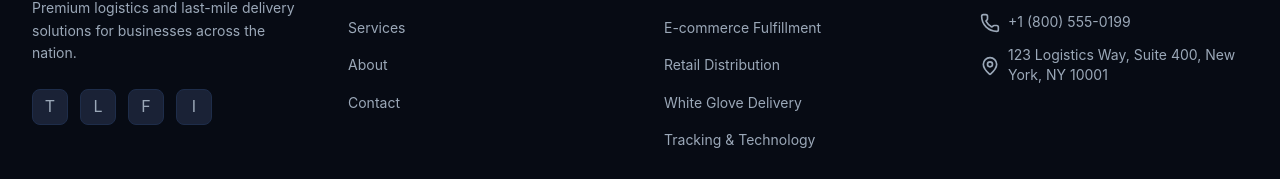
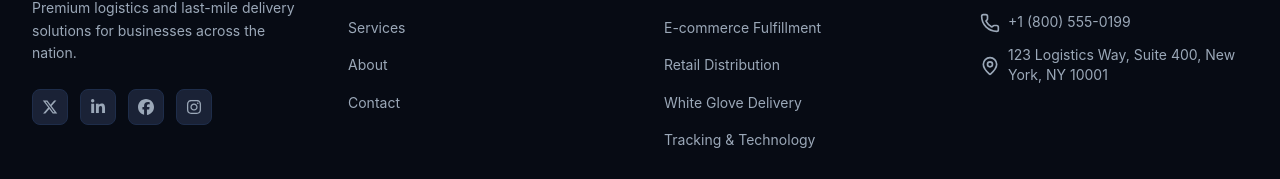
Before and after one commit to MohammadFarhan1408/pariz-express, a React (Vite) app: page /contact in a window 1280 px wide. Shown: the part 2768-2947 px from the top of the page. Built offline with nearby package versions, Linux system fonts and the light colour scheme.

Commit message:
Add react-icons dependency and update Footer component to use icons; comment out secondary CTA in HomePage

```diff
--- a/package.json
+++ b/package.json
@@ -15,6 +15,7 @@
     "lucide-react": "^1.14.0",
     "react": "^19.2.5",
     "react-dom": "^19.2.5",
+    "react-icons": "^5.6.0",
     "react-router-dom": "^7.14.2",
     "tailwindcss": "^4.2.4"
   },
--- a/src/features/home/HomePage.tsx
+++ b/src/features/home/HomePage.tsx
@@ -36,7 +36,7 @@ export default function HomePage() {
         }
         subtitle="Premium last-mile delivery, e-commerce fulfillment, and distribution solutions — powered by technology, driven by reliability."
         primaryCTA={{ label: 'Get a Quote', to: '/contact' }}
-        secondaryCTA={{ label: 'Track Package', to: '/tracking' }}
+        // secondaryCTA={{ label: 'Track Package', to: '/tracking' }}
       />
 
       {/* Stats Bar */}
--- a/src/shared/layout/Footer.tsx
+++ b/src/shared/layout/Footer.tsx
@@ -1,12 +1,27 @@
-import { Link } from 'react-router-dom';
-import { NAV_LINKS, SITE_NAME, COMPANY_INFO } from '../../utils/constants';
-import { Mail, MapPin, Phone } from 'lucide-react';
+import { Link } from "react-router-dom";
+import { NAV_LINKS, SITE_NAME, COMPANY_INFO } from "../../utils/constants";
+import {
+  Mail,
+  MapPin,
+  Phone,
+} from "lucide-react";
+import { FaFacebook, FaInstagram, FaLinkedinIn, FaXTwitter } from "react-icons/fa6";
 
 export default function Footer() {
   const currentYear = new Date().getFullYear();
 
+  const socialLinks = [
+    { name: "Twitter", icon: FaXTwitter },
+    { name: "LinkedIn", icon: FaLinkedinIn },
+    { name: "Facebook", icon: FaFacebook },
+    { name: "Instagram", icon: FaInstagram },
+  ];
+
   return (
-    <footer id="site-footer" className="bg-neutral-950 border-t border-dark-border">
+    <footer
+      id="site-footer"
+      className="bg-neutral-950 border-t border-dark-border"
+    >
       <div className="max-w-7xl mx-auto px-4 sm:px-6 lg:px-8 py-16">
         <div className="grid grid-cols-1 md:grid-cols-2 lg:grid-cols-4 gap-12">
           {/* Brand */}
@@ -15,21 +30,24 @@ export default function Footer() {
               <div className="w-10 h-10 rounded-lg bg-linear-to-br from-secondary-500 to-secondary-600 flex items-center justify-center font-bold text-white text-lg">
                 P
               </div>
-              <span className="text-xl font-display font-bold text-white">{SITE_NAME}</span>
+              <span className="text-xl font-display font-bold text-white">
+                {SITE_NAME}
+              </span>
             </Link>
             <p className="text-neutral-400 text-sm leading-relaxed mb-6">
-              Premium logistics and last-mile delivery solutions for businesses across the nation.
+              Premium logistics and last-mile delivery solutions for businesses
+              across the nation.
             </p>
             {/* Social Links */}
             <div className="flex gap-3">
-              {['Twitter', 'LinkedIn', 'Facebook', 'Instagram'].map((social) => (
+              {socialLinks.map(({ name, icon: Icon }) => (
                 <a
-                  key={social}
+                  key={name}
                   href="#"
-                  aria-label={social}
+                  aria-label={name}
                   className="w-9 h-9 rounded-lg bg-dark-elevated border border-dark-border flex items-center justify-center text-neutral-400 hover:text-secondary-400 hover:border-secondary-500/50 transition-all duration-200"
                 >
-                  {social.charAt(0)}
+                  <Icon className="w-4 h-4" strokeWidth={1.5} />
                 </a>
               ))}
             </div>
@@ -37,7 +55,9 @@ export default function Footer() {
 
           {/* Quick Links */}
           <div>
-            <h4 className="text-white font-semibold mb-4 text-sm uppercase tracking-wider">Navigation</h4>
+            <h4 className="text-white font-semibold mb-4 text-sm uppercase tracking-wider">
+              Navigation
+            </h4>
             <ul className="space-y-3">
               {NAV_LINKS.map((link) => (
                 <li key={link.path}>
@@ -54,10 +74,17 @@ export default function Footer() {
 
           {/* Services */}
           <div>
-            <h4 className="text-white font-semibold mb-4 text-sm uppercase tracking-wider">Services</h4>
+            <h4 className="text-white font-semibold mb-4 text-sm uppercase tracking-wider">
+              Services
+            </h4>
             <ul className="space-y-3">
-              {['Last Mile Delivery', 'E-commerce Fulfillment', 'Retail Distribution', 'White Glove Delivery', 'Tracking & Technology'].map(
-                (service) => (
+              {[
+                "Last Mile Delivery",
+                "E-commerce Fulfillment",
+                "Retail Distribution",
+                "White Glove Delivery",
+                "Tracking & Technology",
+              ].map((service) => (
                 <li key={service}>
                   <Link
                     to="/services"
@@ -66,29 +93,42 @@ export default function Footer() {
                     {service}
                   </Link>
                 </li>
-                )
-              )}
+              ))}
             </ul>
           </div>
 
           {/* Contact Info */}
           <div>
-            <h4 className="text-white font-semibold mb-4 text-sm uppercase tracking-wider">Contact</h4>
+            <h4 className="text-white font-semibold mb-4 text-sm uppercase tracking-wider">
+              Contact
+            </h4>
             <ul className="space-y-3 text-sm text-neutral-400">
               <li className="flex items-center gap-2">
-                <span className="mt-0.5"><Mail className='w-5 h-5' /></span>
-                <a href={`mailto:${COMPANY_INFO.email}`} className="hover:text-secondary-400 transition-colors">
+                <span className="mt-0.5">
+                  <Mail className="w-5 h-5" />
+                </span>
+                <a
+                  href={`mailto:${COMPANY_INFO.email}`}
+                  className="hover:text-secondary-400 transition-colors"
+                >
                   {COMPANY_INFO.email}
                 </a>
               </li>
               <li className="flex items-center gap-2">
-                <span className="mt-0.5"><Phone className='w-5 h-5' /></span>
-                <a href={`tel:${COMPANY_INFO.phone}`} className="hover:text-secondary-400 transition-colors">
+                <span className="mt-0.5">
+                  <Phone className="w-5 h-5" />
+                </span>
+                <a
+                  href={`tel:${COMPANY_INFO.phone}`}
+                  className="hover:text-secondary-400 transition-colors"
+                >
                   {COMPANY_INFO.phone}
                 </a>
               </li>
               <li className="flex items-center gap-2">
-                <span className="mt-0.5"><MapPin className='w-5 h-5' /></span>
+                <span className="mt-0.5">
+                  <MapPin className="w-5 h-5" />
+                </span>
                 <span>{COMPANY_INFO.address}</span>
               </li>
             </ul>
@@ -101,8 +141,12 @@ export default function Footer() {
             © {currentYear} {SITE_NAME}. All rights reserved.
           </p>
           <div className="flex gap-6 text-sm text-neutral-500">
-            <a href="#" className="hover:text-neutral-300 transition-colors">Privacy Policy</a>
-            <a href="#" className="hover:text-neutral-300 transition-colors">Terms of Service</a>
+            <a href="#" className="hover:text-neutral-300 transition-colors">
+              Privacy Policy
+            </a>
+            <a href="#" className="hover:text-neutral-300 transition-colors">
+              Terms of Service
+            </a>
           </div>
         </div>
       </div>
```
Also changed, not shown: 1 other file (tests, documents, lock files or other folders). Lines whose indentation alone changed are shown as unchanged.
